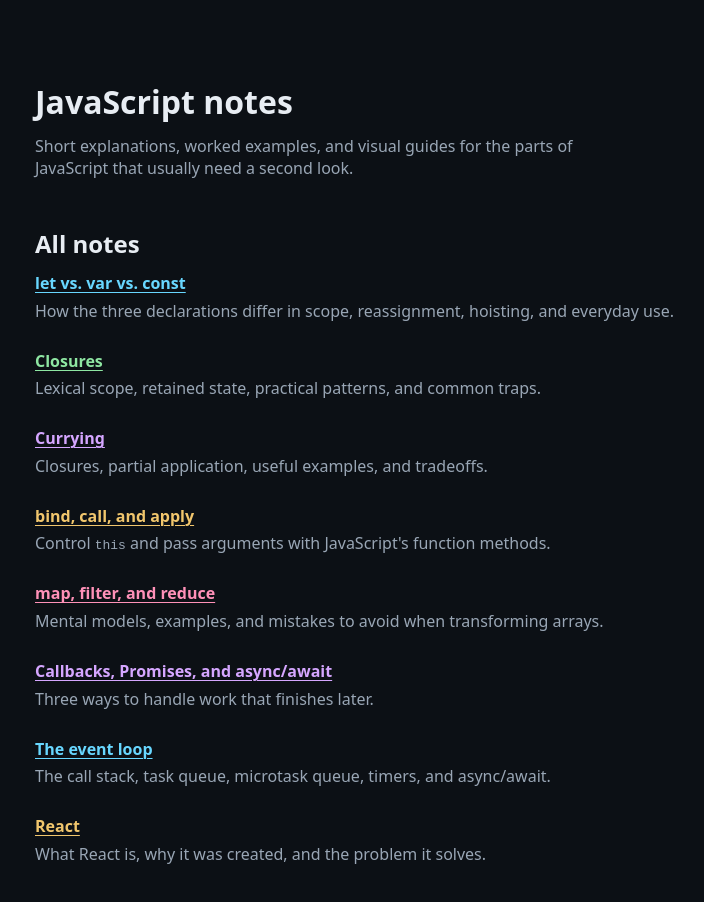
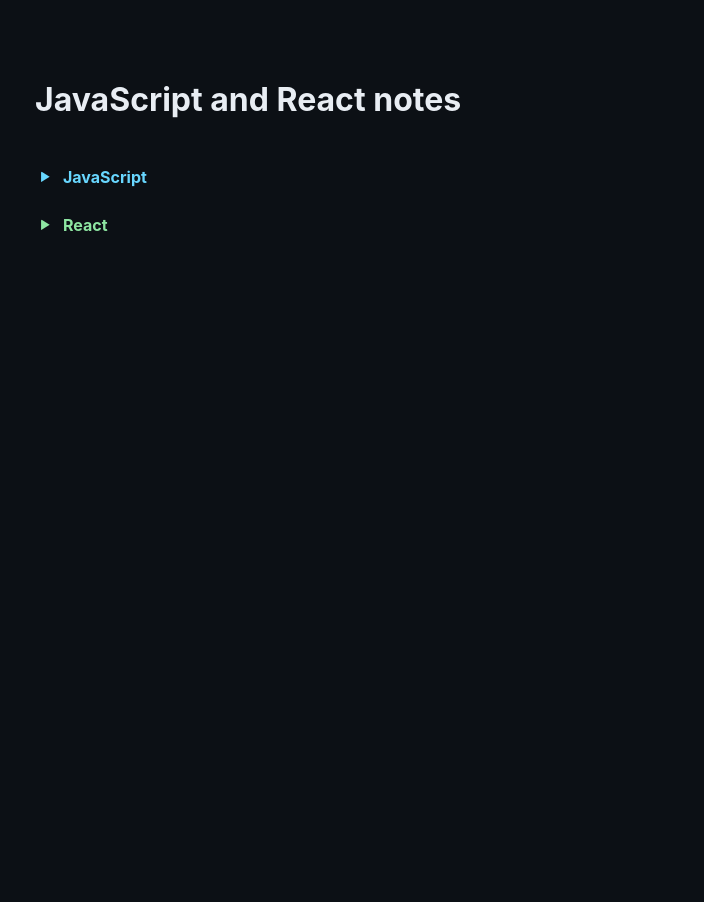
Before and after one commit to prateekkumaroriginal/notes, a plain HTML site: page index.html in a window 1280 px wide. Shown: the whole page, without its empty margins (155-859 px from the left). After the commit the page ends 800 px from the top, so only its background shows below. Drawn offline with Linux system fonts and the light colour scheme.

Commit message:
Organize notes into collapsible categories

```diff
--- a/index.html
+++ b/index.html
@@ -3,8 +3,8 @@
 <head>
   <meta charset="utf-8">
   <meta name="viewport" content="width=device-width, initial-scale=1">
-  <meta name="description" content="A collection of practical JavaScript notes and visual guides.">
-  <title>JavaScript notes</title>
+  <meta name="description" content="A collection of practical JavaScript and React notes.">
+  <title>JavaScript and React notes</title>
   <style>
     :root {
       color-scheme: dark;
@@ -24,10 +24,10 @@
       margin: 0;
       background: var(--bg);
       color: var(--text);
-      font-family: system-ui, -apple-system, BlinkMacSystemFont, "Segoe UI", sans-serif;
+      font-family: Inter, system-ui, -apple-system, BlinkMacSystemFont, "Segoe UI", sans-serif;
     }
 
-    h1, h2, p, ul { margin: 0; }
+    h1, ul { margin: 0; }
 
     .page {
       width: min(900px, calc(100% - 2rem));
@@ -35,101 +35,125 @@
       padding-block: 5rem;
     }
 
-    h1 { padding-bottom: 0.75rem; }
+    main { padding-top: 3rem; }
 
-    .intro {
-      color: var(--muted);
-      max-width: 38rem;
+    .folders {
+      display: grid;
+      gap: 1.75rem;
     }
 
-    main { padding-top: 3rem; }
+    .folder:nth-child(1) { --folder-color: var(--blue); }
+    .folder:nth-child(2) { --folder-color: var(--green); }
 
-    h2 { padding-bottom: 0.75rem; }
+    summary {
+      display: grid;
+      grid-template-columns: 1.35rem 1fr;
+      align-items: center;
+      gap: 0.4rem;
+      width: fit-content;
+      cursor: pointer;
+      border-radius: 0.4rem;
+      color: var(--folder-color);
+      font-weight: 750;
+      list-style: none;
+      -webkit-tap-highlight-color: transparent;
+    }
+
+    summary::-webkit-details-marker { display: none; }
+
+    .disclosure-icon {
+      position: relative;
+      width: 1.1rem;
+      height: 1.1rem;
+      transform: rotate(0deg);
+      transform-origin: 50% 50%;
+      transition: transform 220ms cubic-bezier(0.2, 0.8, 0.2, 1);
+      backface-visibility: hidden;
+      will-change: transform;
+    }
+
+    .disclosure-icon::before {
+      position: absolute;
+      top: 50%;
+      left: 50%;
+      width: 0.55rem;
+      height: 0.68rem;
+      transform: translate(-33.333%, -50%);
+      border-radius: 0.08rem;
+      background: currentColor;
+      clip-path: polygon(0 0, 100% 50%, 0 100%);
+      content: "";
+    }
+
+    details[open] > summary .disclosure-icon { transform: rotate(90deg); }
+
+    summary:focus-visible {
+      outline: 0.15rem solid var(--folder-color);
+      outline-offset: 0.3rem;
+    }
 
     .notes {
       display: grid;
-      gap: 1.75rem;
-      padding: 0;
+      gap: 0.65rem;
+      padding: 0.85rem 0 0 1.75rem;
       list-style: none;
     }
 
-    .note-link {
+    .notes a {
       display: inline-block;
-      border-radius: 0.35rem;
-      color: var(--blue);
-      font-weight: 650;
-      text-decoration-thickness: 0.08em;
+      width: fit-content;
+      border-radius: 0.3rem;
+      color: var(--muted);
+      text-decoration-color: transparent;
       text-underline-offset: 0.2em;
     }
 
-    .notes li:nth-child(2n) .note-link { color: var(--green); }
-    .notes li:nth-child(3n) .note-link { color: var(--violet); }
-    .notes li:nth-child(4n) .note-link { color: var(--amber); }
-    .notes li:nth-child(5n) .note-link { color: var(--pink); }
-
-    .note-link:hover { text-decoration-thickness: 0.14em; }
-
-    .note-link:focus-visible {
-      outline: 0.15rem solid currentColor;
-      outline-offset: 0.3rem;
+    .notes a:hover {
+      color: var(--folder-color);
+      text-decoration-color: currentColor;
     }
 
-    .description {
-      padding-top: 0.35rem;
-      color: var(--muted);
+    .notes a:focus-visible {
+      outline: 0.13rem solid var(--folder-color);
+      outline-offset: 0.25rem;
     }
 
     @media (max-width: 720px) {
-      .page {
-        padding-block: 3rem;
-      }
+      .page { padding-block: 3rem; }
+    }
+
+    @media (prefers-reduced-motion: reduce) {
+      .disclosure-icon { transition-duration: 0.001ms; }
     }
   </style>
 </head>
 <body>
   <div class="page">
     <header>
-      <h1>JavaScript notes</h1>
-      <p class="intro">Short explanations, worked examples, and visual guides for the parts of JavaScript that usually need a second look.</p>
+      <h1>JavaScript and React notes</h1>
     </header>
 
     <main>
-      <section aria-labelledby="all-notes">
-        <h2 id="all-notes">All notes</h2>
-        <ul class="notes">
-          <li>
-            <a class="note-link" href="let-vs-var-vs-const.html">let vs. var vs. const</a>
-            <p class="description">How the three declarations differ in scope, reassignment, hoisting, and everyday use.</p>
-          </li>
-          <li>
-            <a class="note-link" href="closures-in-js.html">Closures</a>
-            <p class="description">Lexical scope, retained state, practical patterns, and common traps.</p>
-          </li>
-          <li>
-            <a class="note-link" href="currying-in-js.html">Currying</a>
-            <p class="description">Closures, partial application, useful examples, and tradeoffs.</p>
-          </li>
-          <li>
-            <a class="note-link" href="bind-call-apply.html">bind, call, and apply</a>
-            <p class="description">Control <code>this</code> and pass arguments with JavaScript's function methods.</p>
-          </li>
-          <li>
-            <a class="note-link" href="map-filter-reduce.html">map, filter, and reduce</a>
-            <p class="description">Mental models, examples, and mistakes to avoid when transforming arrays.</p>
-          </li>
-          <li>
-            <a class="note-link" href="callbacks-promises-async-await.html">Callbacks, Promises, and async/await</a>
-            <p class="description">Three ways to handle work that finishes later.</p>
-          </li>
-          <li>
-            <a class="note-link" href="event-loop-in-js.html">The event loop</a>
-            <p class="description">The call stack, task queue, microtask queue, timers, and async/await.</p>
-          </li>
-          <li>
-            <a class="note-link" href="react.html">React</a>
-            <p class="description">What React is, why it was created, and the problem it solves.</p>
-          </li>
-        </ul>
+      <section class="folders" aria-label="Note folders">
+        <details class="folder">
+          <summary><span class="disclosure-icon" aria-hidden="true"></span><span>JavaScript</span></summary>
+          <ul class="notes">
+            <li><a href="let-vs-var-vs-const.html">let vs. var vs. const</a></li>
+            <li><a href="closures-in-js.html">Closures</a></li>
+            <li><a href="currying-in-js.html">Currying</a></li>
+            <li><a href="bind-call-apply.html">bind, call, and apply</a></li>
+            <li><a href="map-filter-reduce.html">map, filter, and reduce</a></li>
+            <li><a href="callbacks-promises-async-await.html">Callbacks, Promises, and async/await</a></li>
+            <li><a href="event-loop-in-js.html">The event loop</a></li>
+          </ul>
+        </details>
+
+        <details class="folder">
+          <summary><span class="disclosure-icon" aria-hidden="true"></span><span>React</span></summary>
+          <ul class="notes">
+            <li><a href="react.html">React</a></li>
+          </ul>
+        </details>
       </section>
     </main>
   </div>
```
